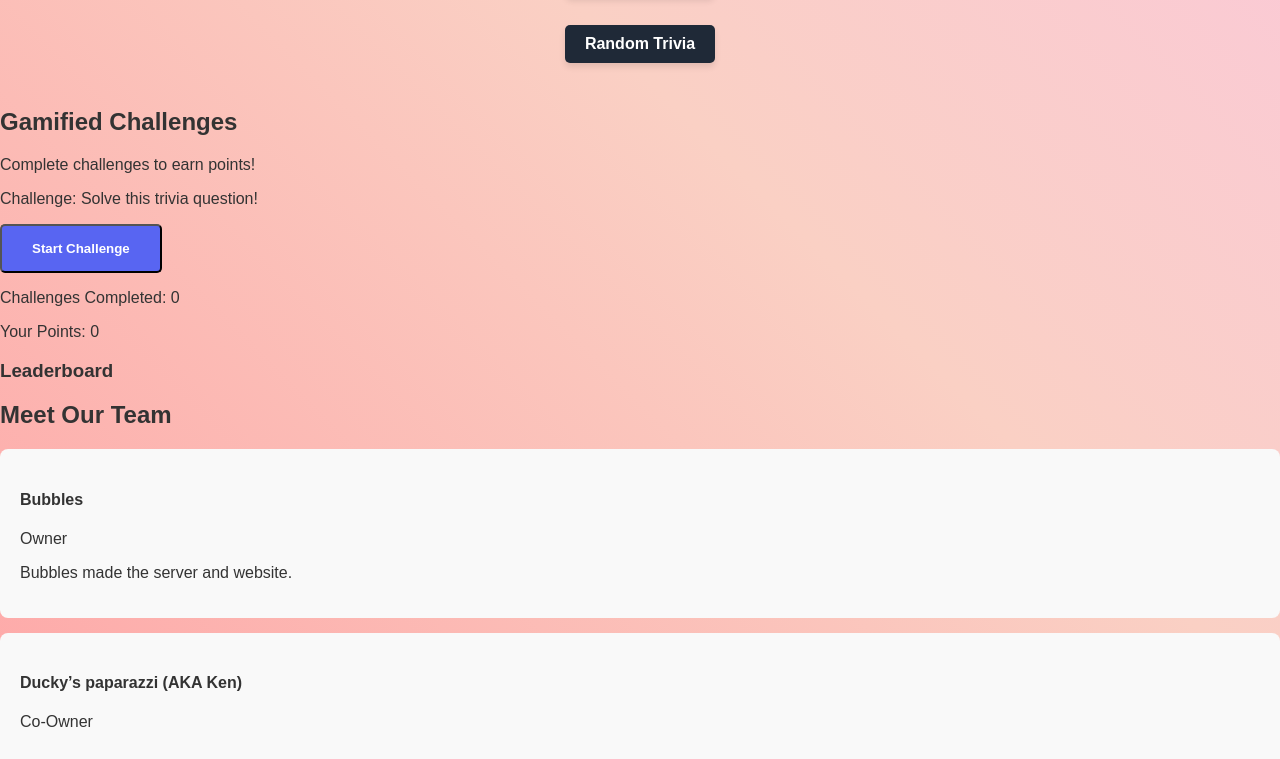
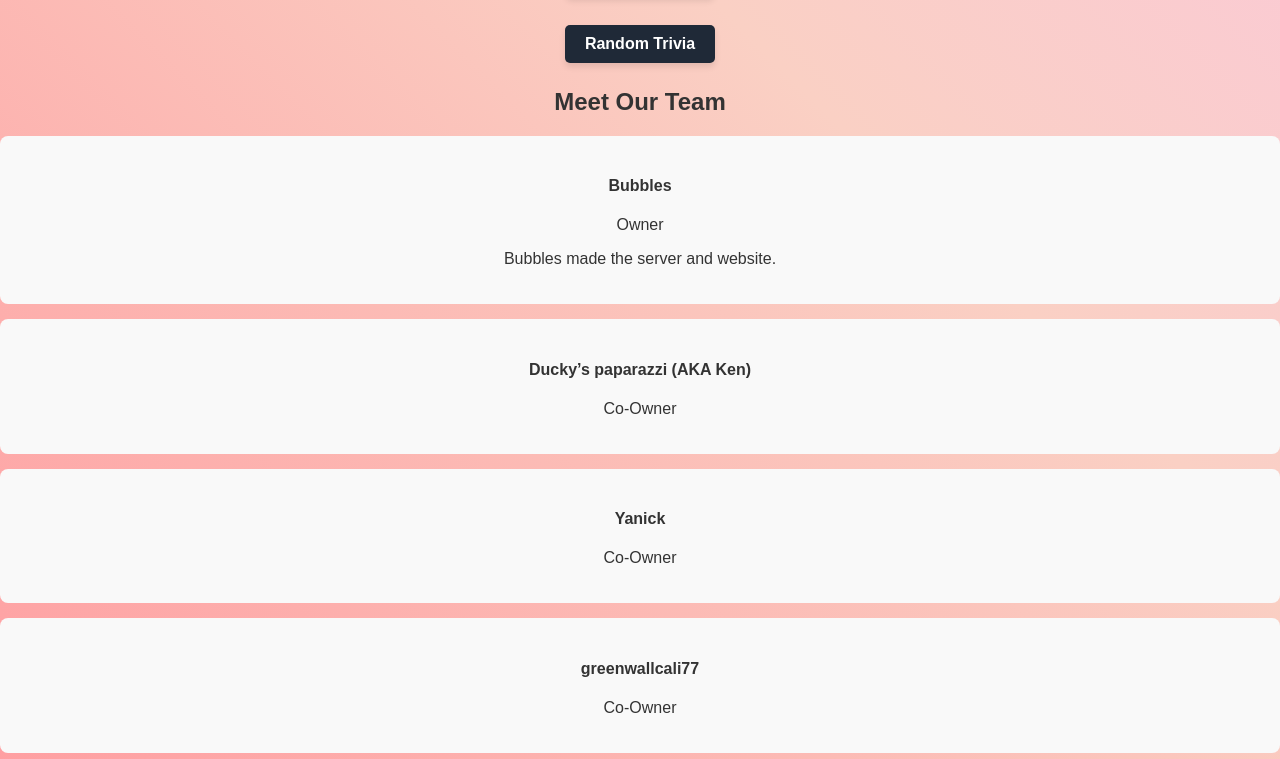
Before and after one commit to Bubbles111231365/v2, a plain HTML site: page website (3)/index.html in a window 1280 px wide. Shown: the part 1060-1819 px from the top of the page. Drawn offline with nearby package versions, Linux system fonts and the light colour scheme.

Commit message:
Update index.html

```diff
--- a/website (3)/index.html
+++ b/website (3)/index.html
@@ -61,26 +61,6 @@
         <button id="trivia-btn" class="btn">Random Trivia</button>
         <p id="trivia" class="fun-result"></p>
 
-      </div>
-    </section>
-    <div id="gamified-challenge">
-  <h2>Gamified Challenges</h2>
-  <div id="challenge-description">Complete challenges to earn points!</div>
-  <div id="current-challenge">
-    <p>Challenge: Solve this trivia question!</p>
-    <button id="start-challenge-btn">Start Challenge</button>
-    <p id="challenge-feedback"></p>
-  </div>
-  <div id="challenge-progress">
-    <p>Challenges Completed: <span id="completed-challenges">0</span></p>
-    <p>Your Points: <span id="user-points">0</span></p>
-  </div>
-  <div id="leaderboard">
-    <h3>Leaderboard</h3>
-    <ul id="leaderboard-list"></ul>
-  </div>
-</div>
-
 
 
 
```
